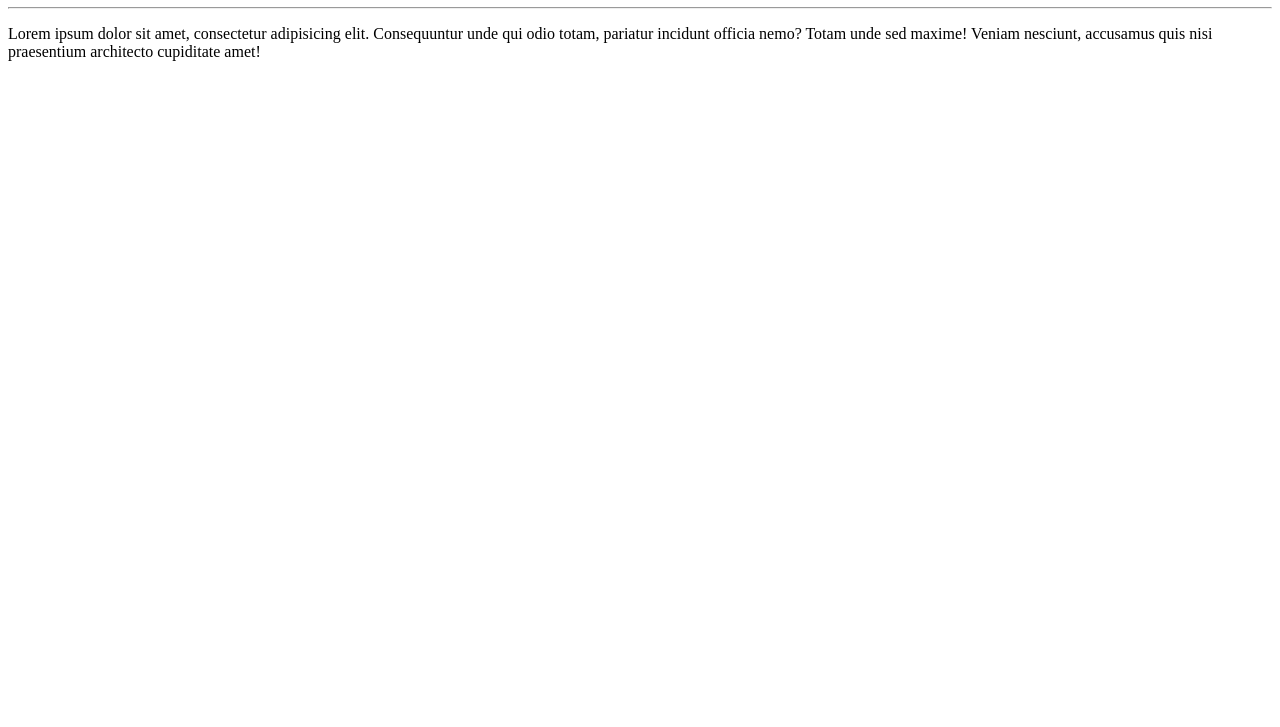
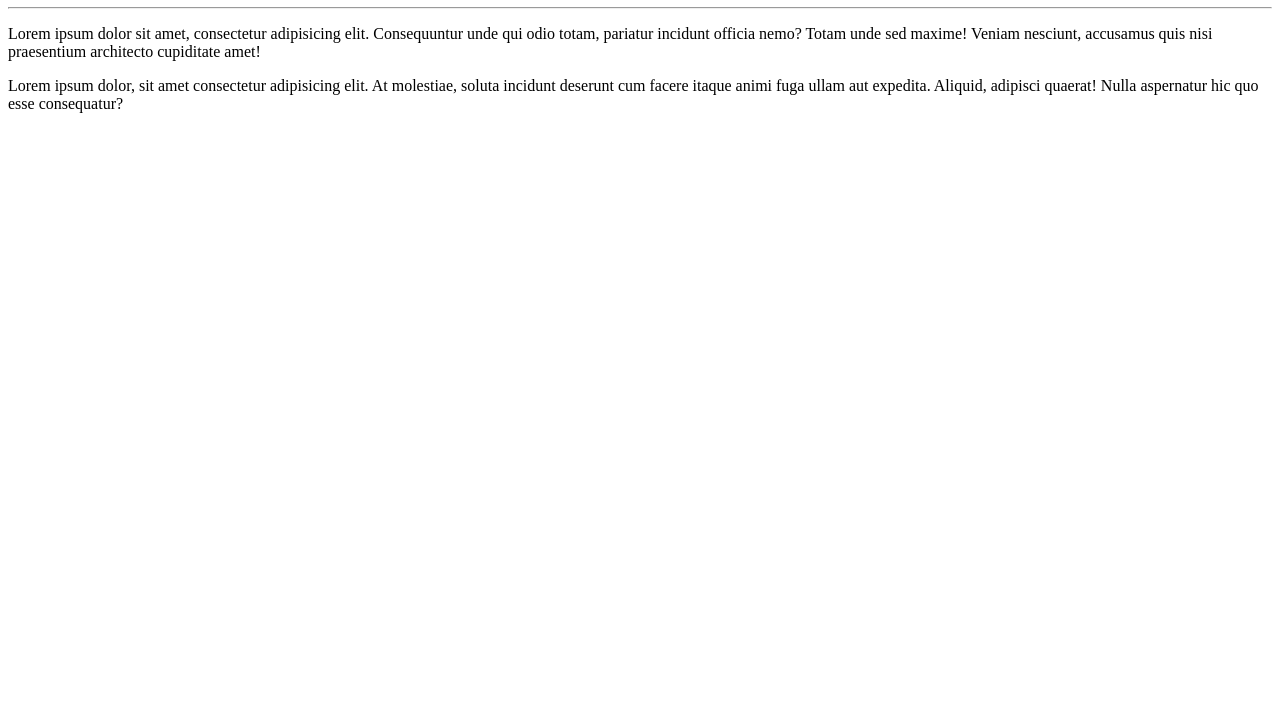
Before and after one commit to pablosantos28/Ola-Mundo, a plain HTML site: page site-exemplo/index.html in a window 1280 px wide. Shown: the part 73-800 px from the top of the page. Drawn offline with Linux system fonts and the light colour scheme.

Commit message:
Adicionei um novo parágrafo!

```diff
--- a/site-exemplo/index.html
+++ b/site-exemplo/index.html
@@ -12,5 +12,7 @@
         <hr>
 
         <p>Lorem ipsum dolor sit amet, consectetur adipisicing elit. Consequuntur unde qui odio totam, pariatur incidunt officia nemo? Totam unde sed maxime! Veniam nesciunt, accusamus quis nisi praesentium architecto cupiditate amet!</p>
+
+        <p>Lorem ipsum dolor, sit amet consectetur adipisicing elit. At molestiae, soluta incidunt deserunt cum facere itaque animi fuga ullam aut expedita. Aliquid, adipisci quaerat! Nulla aspernatur hic quo esse consequatur?</p>
     </body>
 </html>
```
